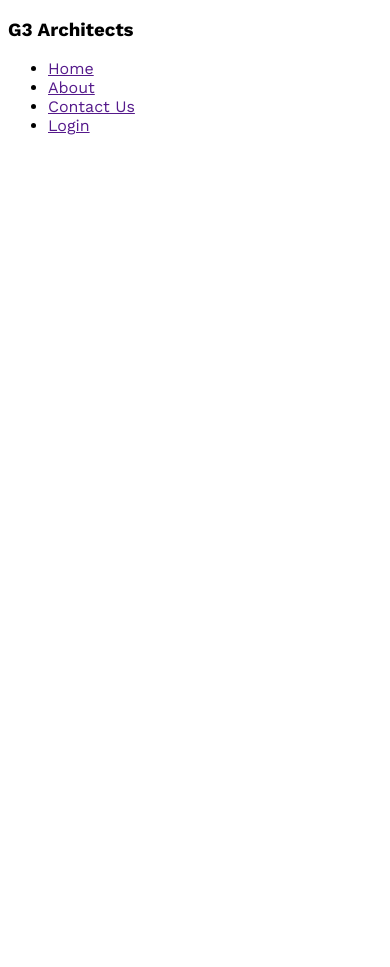
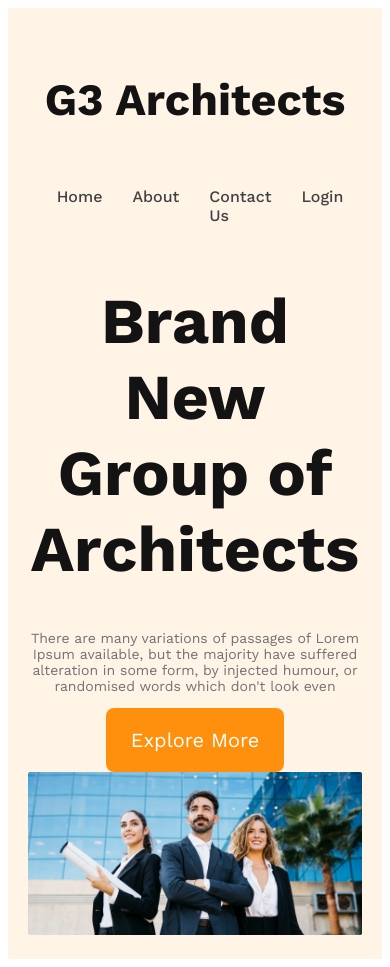
Before and after one commit to ttrue19841984/g3_architect_website, a plain HTML site: page index.html in a window 390 px wide. Before the commit the page ends 844 px from the top, so only its background shows below. Drawn offline with nearby package versions, Linux system fonts and the light colour scheme.

Commit message:
finished the header section with responsive for mobile and medim devices

```diff
--- a/index.html
+++ b/index.html
@@ -1,15 +1,15 @@
 <!DOCTYPE html>
 <html lang="en">
   <head>
-    <meta charset="UTF-8">
-    <meta name="viewport" content="width=device-width, initial-scale=1.0">
+    <meta charset="UTF-8" />
+    <meta name="viewport" content="width=device-width, initial-scale=1.0" />
     <title>G3-architects</title>
-    <link rel="stylesheet" href="styles/style.css">
+    <link rel="stylesheet" href="styles/style.css" />
   </head>
   <body>
     <header>
       <nav>
-            <h3>G3 Architects</h3>
+        <h3 class="nav-title">G3 Architects</h3>
         <ul>
           <li><a href="">Home</a></li>
           <li><a href="">About</a></li>
@@ -17,13 +17,20 @@
           <li><a href="">Login</a></li>
         </ul>
       </nav>
+      <div class="banner">
+        <div class="banner-content">
+          <h1 class="banner-title">Brand New Group of Architects</h1>
+          <p class="banner-description">
+            There are many variations of passages of Lorem Ipsum available, but the majority have suffered alteration in
+            some form, by injected humour, or randomised words which don't look even
+          </p>
+          <button class="btn-primary">Explore More</button>
+        </div>
+        <img src="images/banner.png" alt="" />
+      </div>
     </header>
-    <main>
+    <main></main>
 
-    </main>
-
-    <footer>
-
-    </footer>
+    <footer></footer>
   </body>
 </html>
--- a/styles/style.css
+++ b/styles/style.css
@@ -1,5 +1,89 @@
 @import url('https://fonts.googleapis.com/css2?family=Lato:wght@400;700;900&family=Open+Sans:wght@400;700;800&family=Outfit:wght@100;200;300;400;500;600;700;800;900&family=Work+Sans:wght@400;500;600;700;800&display=swap');
 
+
+/* shared styles */
 *{
-    font-family: 'Work Sans', sans-serif;
+    font-family: 'Lato', sans-serif;
+font-family: 'Open Sans', sans-serif;
+font-family: 'Outfit', sans-serif;
+font-family: 'Work Sans', sans-serif;
 }
+.btn-primary{
+    font-size:1.25rem;
+    background-color:#FF900E;
+    border:none;
+    border-radius:8px;
+    color:#FFF;
+    padding:20px 25px;
+    cursor:pointer;
+}
+/* header styles */
+header{
+    background: rgba(255, 144, 14, 0.10);
+    padding:50px 240px;
+}
+nav{
+    display:flex;
+    justify-content:space-between;
+    align-items:center;
+}
+.nav-title{
+    font-size:2.8rem;
+    font-weight:700;
+    color:#131313;
+}
+nav > ul{
+    display:flex;
+}
+nav li{
+    list-style:none;
+    margin-right:30px;
+    font-size:1rem;
+    font-weight:500;
+}
+nav li a{
+    text-decoration:none;
+    color:#424242;
+
+}
+
+/* banner-styles */
+.banner-content{
+    max-width:800px;
+    margin:0 auto;
+    text-align:center;
+}
+.banner-title{
+    font-size: 4rem;
+    font-weight:700;
+    color: #131313;
+}
+.banner-description{
+    font-size:14px;
+    color:#727272;
+    font-weight:400;
+}
+.banner img{
+    width:100%;
+}
+
+/* responsive styles */
+/* mobile devices */
+@media screen and (max-width:576px){
+    header{
+        padding:20px;
+    }
+    nav{
+        flex-direction:column;
+    }
+}
+/* tablet or medium devices */
+@media screen and (min-width:576px) and (max-width:992px){
+    header{
+        padding:30px;
+    }
+    nav{
+        flex-direction:column;
+    }
+
+}
```
Lines whose indentation alone changed are shown as unchanged.
